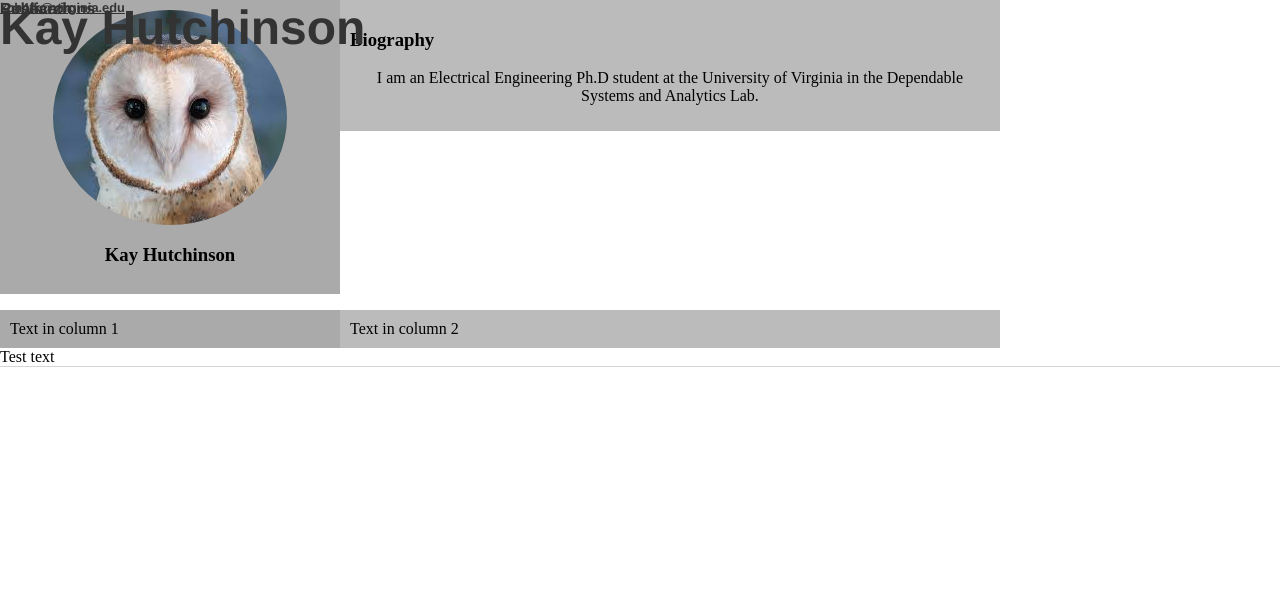
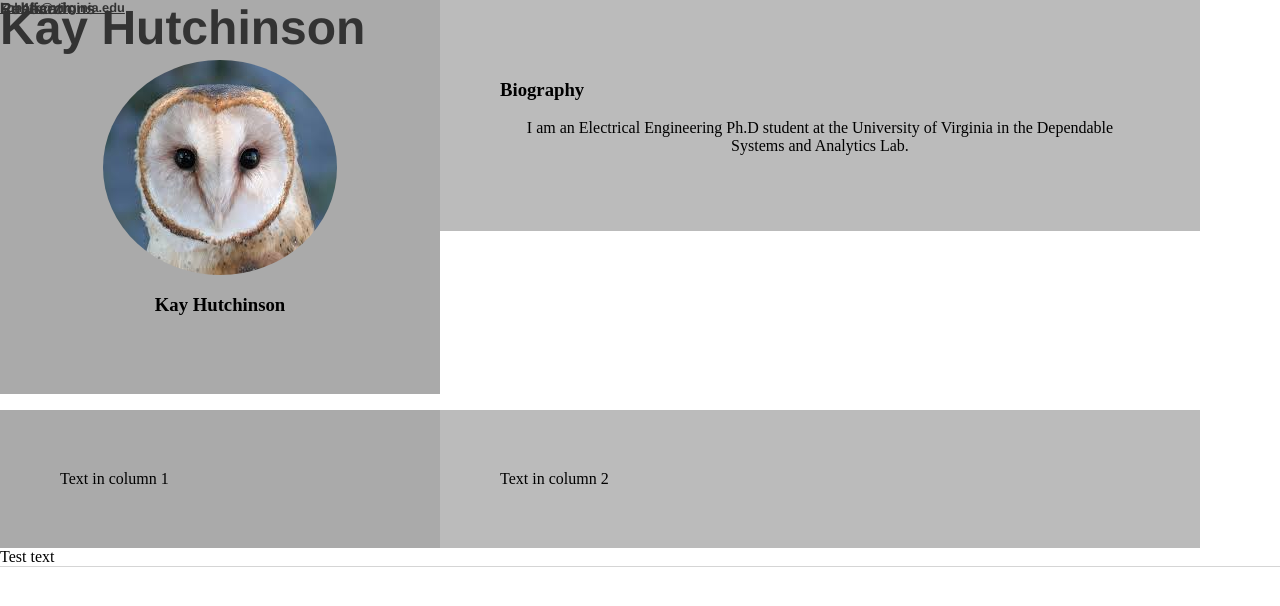
Before and after one commit to kch4fk/kch4fk.github.io, a Jekyll site: the page built from index.html, in a window 1280 px wide. Shown: the top 606 px of the page. Built offline with Jekyll 4.4.1, drawn with Linux system fonts in a browser that asks for light colours.

Commit message:
Update main.css

```diff
--- a/css/main.css
+++ b/css/main.css
@@ -63,7 +63,7 @@ ul.posts li {
 
 .column {
     float: left;
-    padding: 10px;
+    padding: 60px;
 }
 
 .column.left {
```
